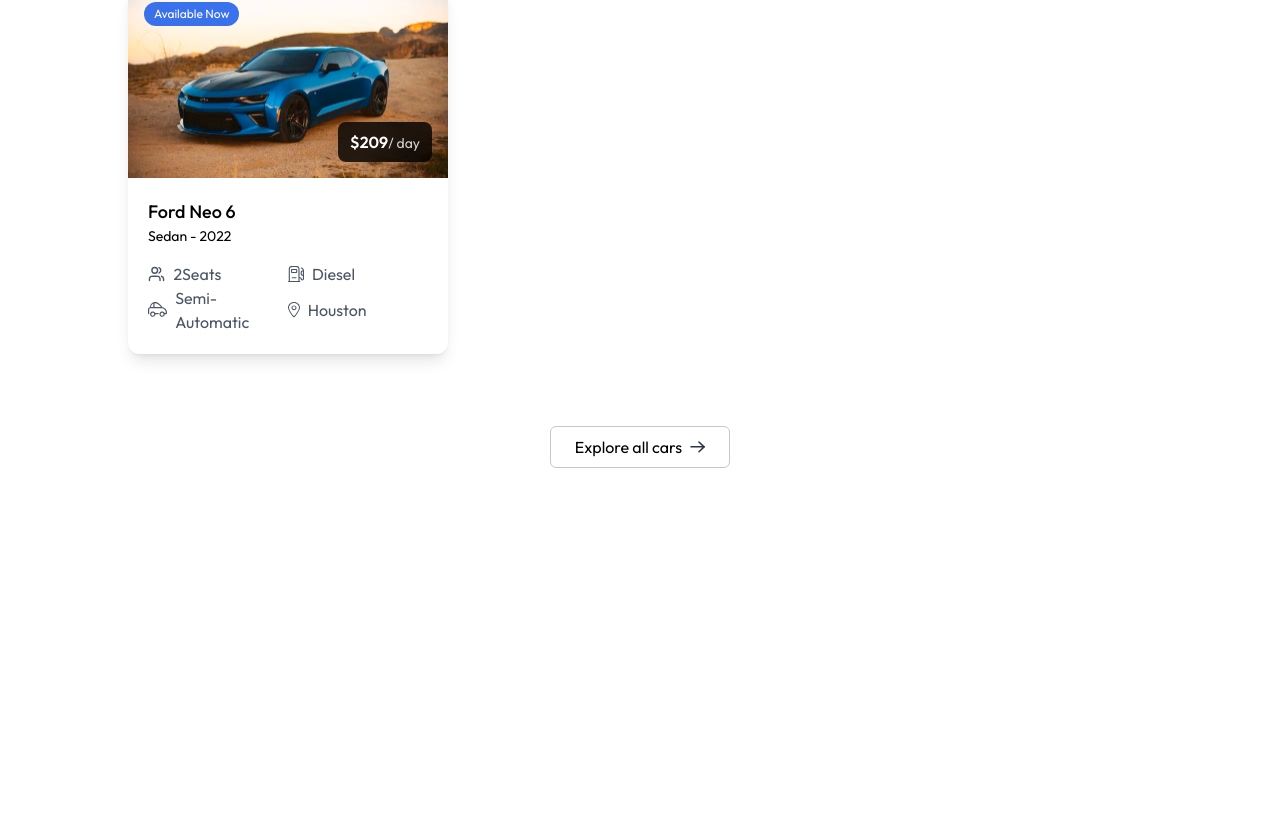
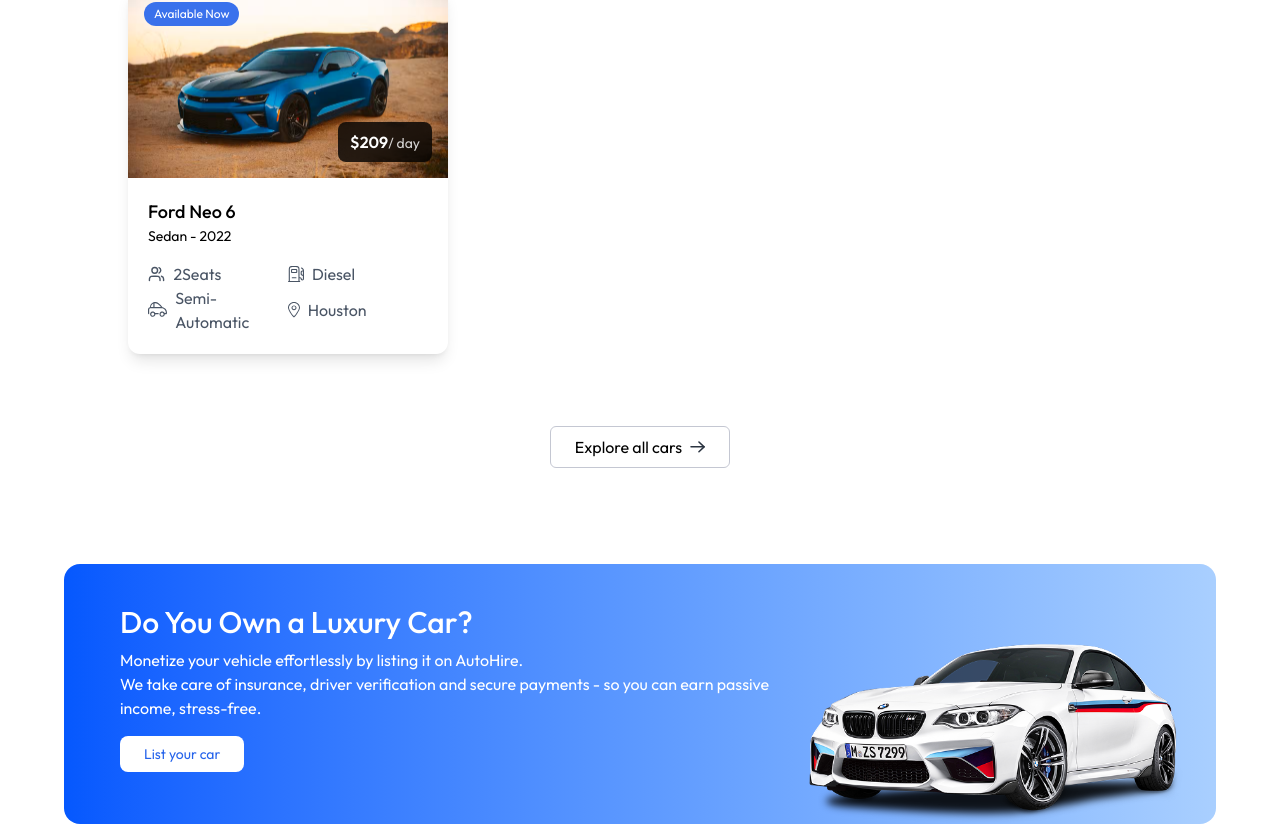
Before and after one commit to NisalMallawaarachchi/auto-hire-mern, a React (Vite) app in the folder client/: page / in a window 1280 px wide. Shown: the part 1579-2403 px from the top of the page. Before the commit the page ends 2143 px from the top, so only its background shows below. Built offline with nearby package versions, Linux system fonts and the light colour scheme.

Commit message:
feat: create the banner component

```diff
--- /dev/null
+++ b/client/src/components/Banner.jsx
@@ -0,0 +1,26 @@
+import React from "react";
+import { assets } from "../assets/assets";
+
+const Banner = () => {
+  return (
+    <div className="flex flex-col md:flex-row md:items-start items-center justify-between px-8 min-md:pl-14 pt-10 bg-gradient-to-r from-[#0558FE] to-[#A9CFFF] max-w-6xl mx-3 md:mx-auto rounded-2xl overflow-hidden">
+      <div className="text-white">
+        <h2 className="text-3xl font-medium">Do You Own a Luxury Car?</h2>
+        <p className="mt-2">
+          Monetize your vehicle effortlessly by listing it on AutoHire.
+        </p>
+        <p className="max-w130">
+          We take care of insurance, driver verification and secure payments -
+          so you can earn passive income, stress-free.
+        </p>
+        <button className="px-6 py-2 bg-white hover:bg-slate-100 transition-all text-primary rounded-lg text-sm mt-4 cursor-pointer">
+          List your car
+        </button>
+      </div>
+
+      <img src={assets.banner_car_image} alt="car" className="max-h-45 mt-10" />
+    </div>
+  );
+};
+
+export default Banner;
--- a/client/src/pages/Home.jsx
+++ b/client/src/pages/Home.jsx
@@ -1,3 +1,4 @@
+import Banner from "../components/Banner.jsx";
 import FeaturedSection from "../components/FeaturedSection.jsx";
 import Hero from "../components/Hero.jsx";
 
@@ -6,6 +7,7 @@
     <>
       <Hero />
       <FeaturedSection/>
+      <Banner/>
     </>
   );
 };
```
